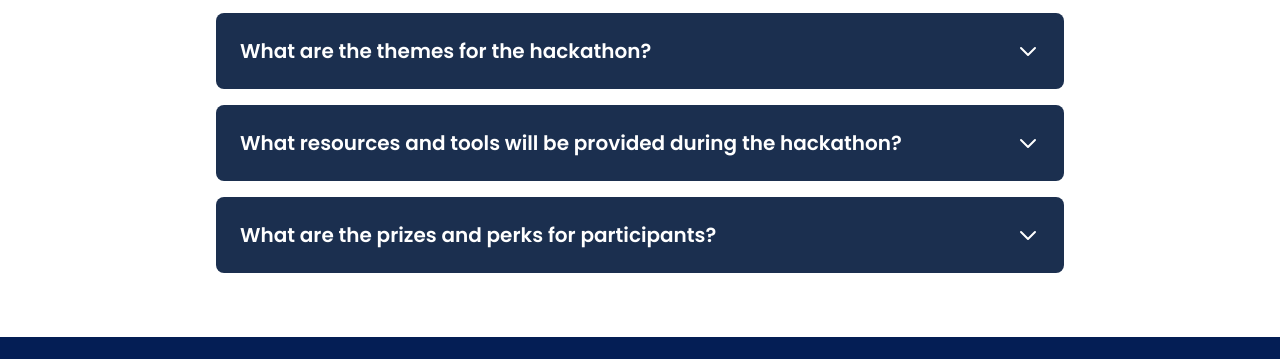
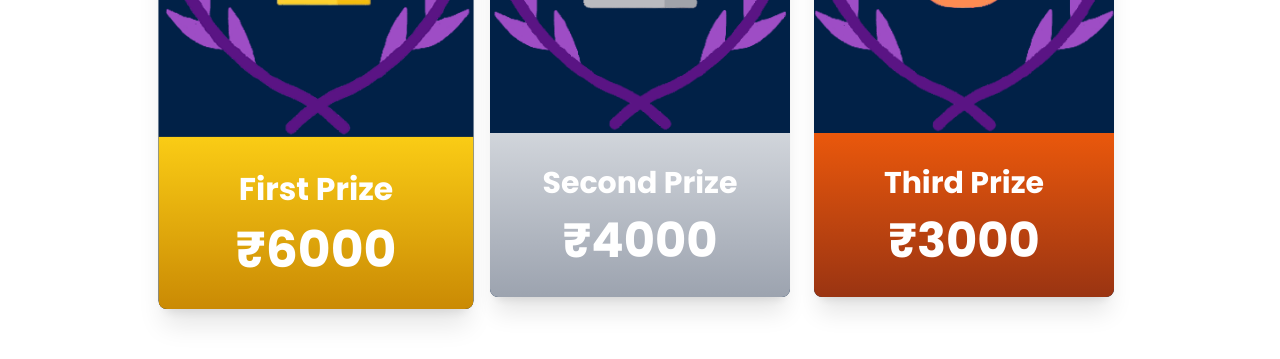
Before and after one commit to MicrosoftStudentChapterIGDTUW/reactmsc, a React (Create React App) app: page /hackitup in a window 1280 px wide. Shown: the part 4400-4759 px from the top of the page. Built offline with nearby package versions, Linux system fonts and the light colour scheme.

Commit message:
updated hackathon.js

```diff
--- a/src/pages/Hack-It-Up/Hackathon.js
+++ b/src/pages/Hack-It-Up/Hackathon.js
@@ -5,6 +5,7 @@ import Timeline from "./timeline/Timeline";
 import Tracks from "./Tracks";
 import Sponsorship from "./Sponsorship";
 import Faqhack from "./Faqhack";
+import PrizeRankings from "./Prizes";
 function HackItUp() {
   const navigate = useNavigate();
   const [isMobile, setIsMobile] = useState(false);
@@ -101,6 +102,9 @@ function HackItUp() {
         <Sponsorship />
       </section>
       <section className="w-full px-4 md:px-8 my-8">
+        <PrizeRankings />
+      </section>
+      <section className="w-full px-4 md:px-8 my-8">
         <Faqhack />
       </section>
     </div>
```
Lines whose indentation alone changed are shown as unchanged.
